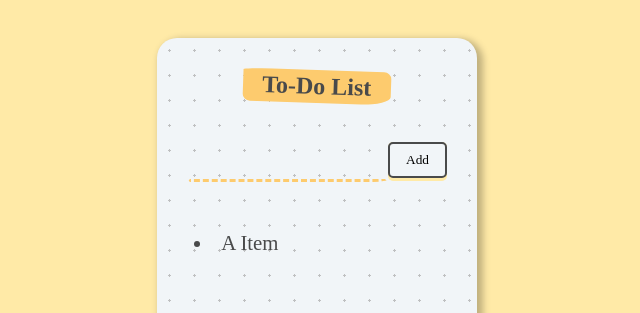
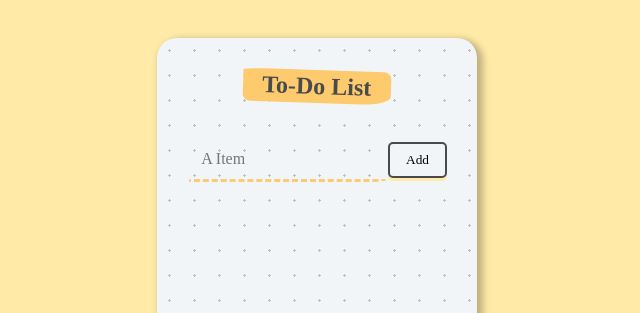
Before and after one commit to Naeem-gg/practiceReact, a React (Create React App) app: page / in a window 1280 px wide. Shown: the top 313 px of the page, without its empty margins (323-963 px from the left). Built offline with nearby package versions, Linux system fonts and the light colour scheme.

Commit message:
single todo using complex useState

```diff
--- a/src/components/App.js
+++ b/src/components/App.js
@@ -1,20 +1,35 @@
 import React, { useState } from "react";
 
 export default function App() {
+  const [todo,addTodo] = useState("A Item");
+  const [arr,addArr] = useState([]);
+
+
+
+  const handleChange = (event) =>{
+    const value = event.target.value;
+    addTodo(value);
+  }
+  const addToArray = () => {
+    addArr(pre=>[...pre,todo])
+    addTodo("")
+  }
   return (
     <div className="container">
       <div className="heading">
         <h1>To-Do List</h1>
       </div>
       <div className="form">
-        <input type="text" />
-        <button>
+        <input type="text" onChange={handleChange} value={todo}/>
+        <button onClick={addToArray}>
           <span>Add</span>
         </button>
       </div>
       <div>
         <ul>
-          <li>A Item</li>
+          {
+            arr.map(item=><li>{item}</li>)
+          }
         </ul>
       </div>
     </div>
```
